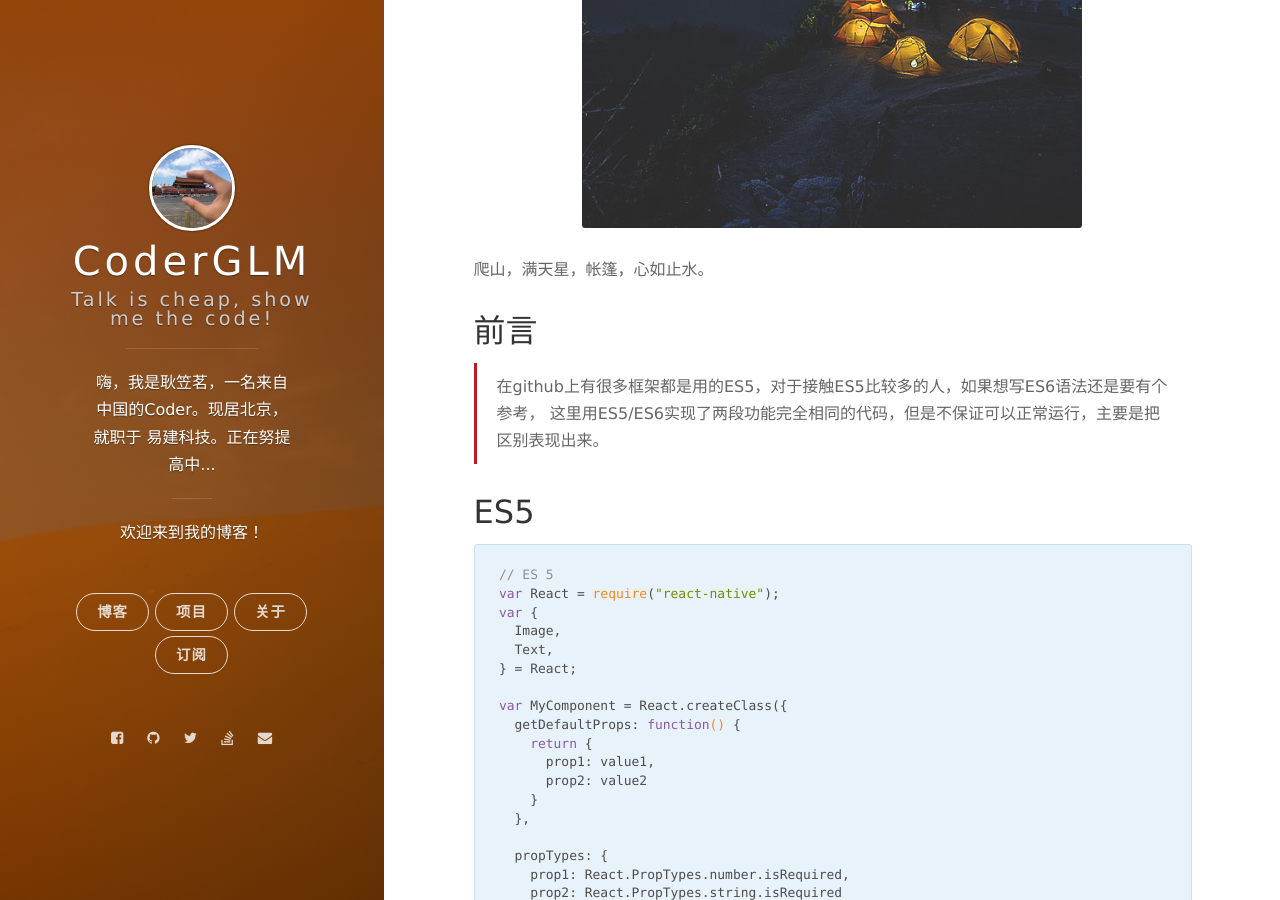
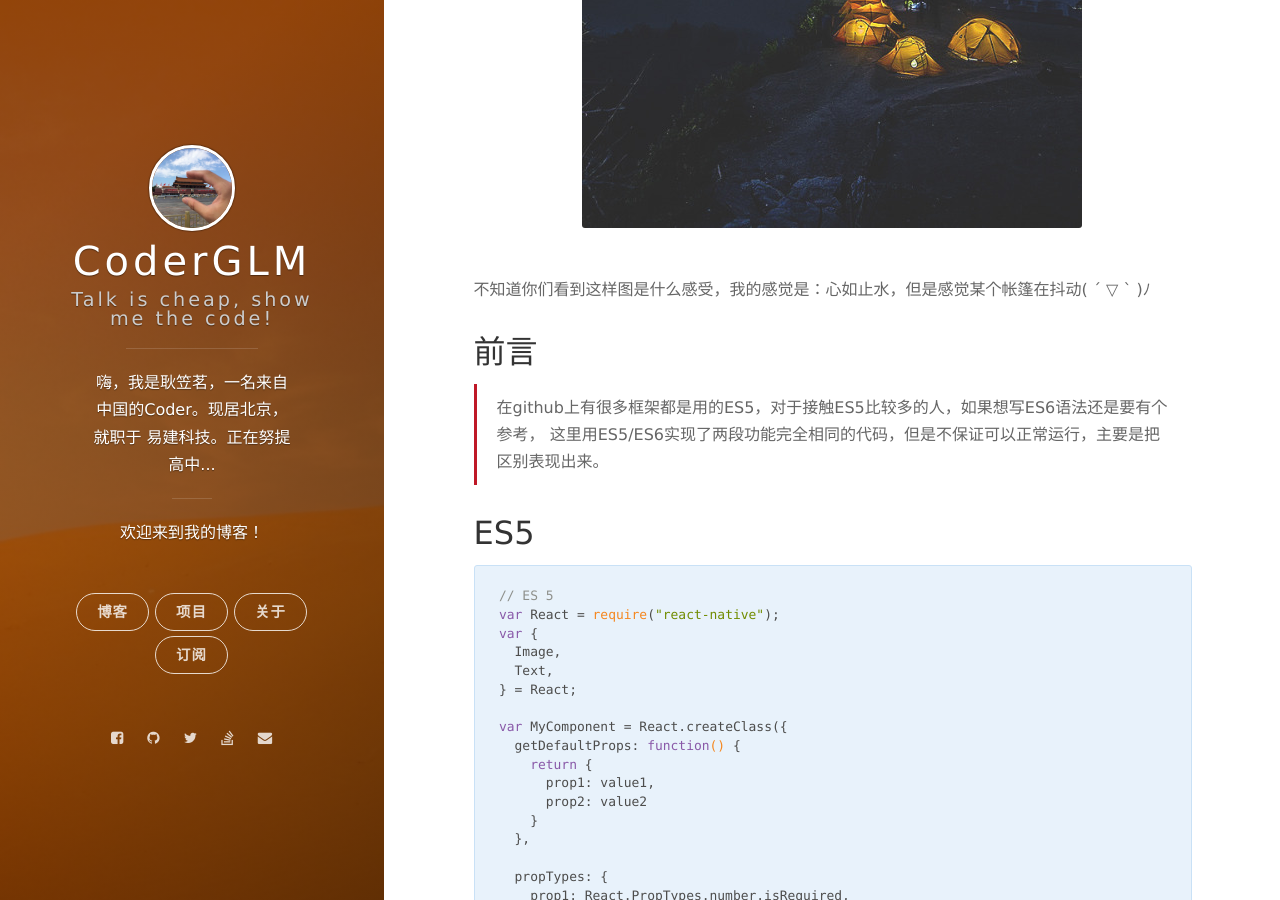
Before and after one commit to CoderLim/jekyll-based-blog, a Jekyll site: the page built from _posts/2016-02-23-difference-between-ES5-and-ES6-in-reactive.markdown, in a window 1280 px wide and 900 px high, scrolled down 710 px. Built offline with Jekyll 4.4.1, drawn with Linux system fonts in a browser that asks for light colours; nearby versions of some CDN libraries; comment, search, counter and statistics services are not loaded.

Commit message:
update 2016-02-23-difference-between-ES5-and-ES6-in-reactive

```diff
--- a/_posts/2016-02-23-difference-between-ES5-and-ES6-in-reactive.markdown
+++ b/_posts/2016-02-23-difference-between-ES5-and-ES6-in-reactive.markdown
@@ -9,7 +9,8 @@ tags: 前端;javascript;;
 
 
 ![image]({{ site.imageurl }}/assets/images/2016/difference-es5-es6-in-react.png) <br/>
-爬山，满天星，帐篷，心如止水。
+
+不知道你们看到这样图是什么感受，我的感觉是：心如止水，但是感觉某个帐篷在抖动( ´ ▽ ` )ﾉ
 
 ## 前言
 
```
